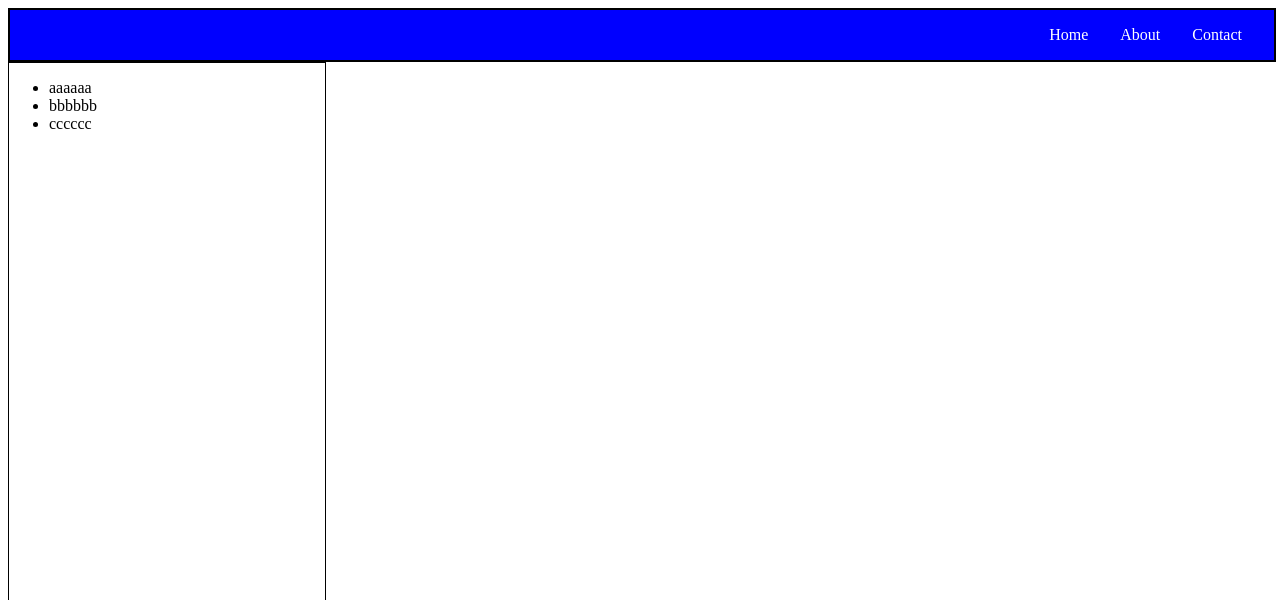
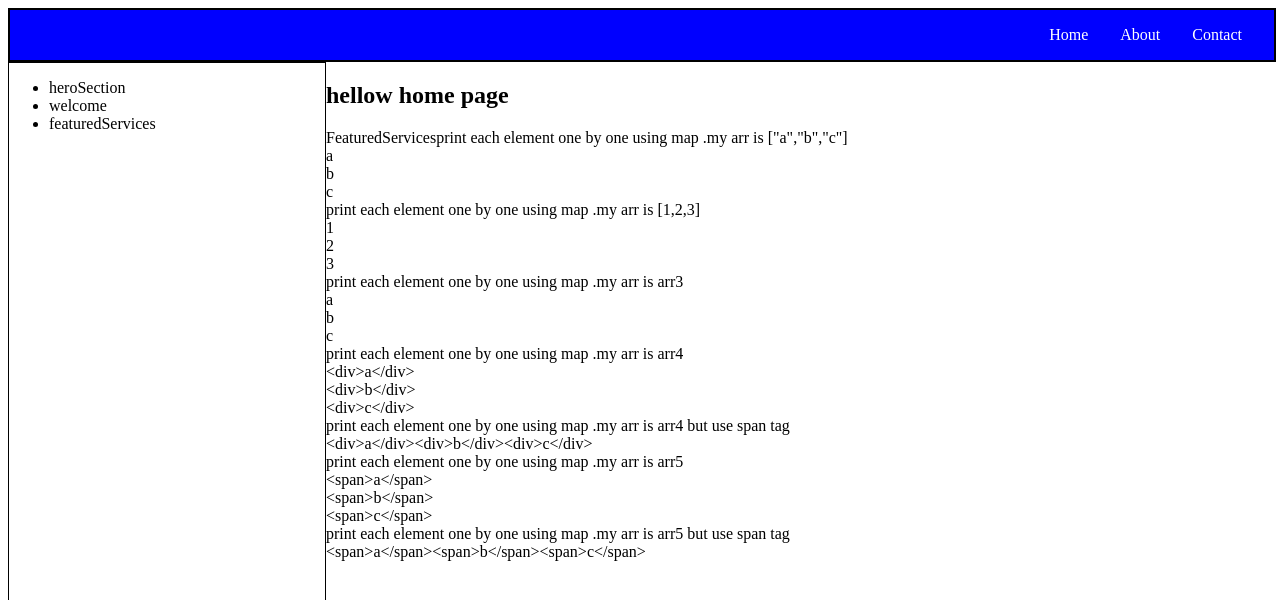
Before and after one commit to sahiba2503/NestedRouter, a React (Vite) app: page /featuredServices in a window 1280 px wide. Shown: the top 600 px of the page. Built offline with nearby package versions, Linux system fonts and the light colour scheme; the HTML template or start-up script is replaced by a standard one.

Commit message:
add home child router

```diff
--- a/src/App.jsx
+++ b/src/App.jsx
@@ -18,3 +18,6 @@ function App() {
 }
 
 export default App;
+//home - heroSection,welcome, featured services
+//about - our story, company, history, mission
+//contact - contact us, send message, Email us
--- a/src/Component/SideNavbar.jsx
+++ b/src/Component/SideNavbar.jsx
@@ -6,9 +6,9 @@ function SideNavbar() {
   return (
     <div className='sideNavList'>
       <ul>
-        <li onClick={()=>{ navigate("/aaa") }}>aaaaaa</li>
-        <li onClick={()=>{ navigate("/bbb") }}>bbbbbb</li>
-        <li onClick={()=>{ navigate("/ccc") }}>cccccc</li>
+        <li onClick={()=>{ navigate("/heroSection") }}>heroSection</li>
+        <li onClick={()=>{ navigate("/welcome") }}>welcome</li>
+        <li onClick={()=>{ navigate("/featuredServices") }}>featuredServices</li>
       </ul>
     </div>
   )
--- /dev/null
+++ b/src/FeaturedServices.jsx
@@ -0,0 +1,67 @@
+
+
+import React from "react";
+
+function FeaturedServices() {
+  let arr1 = ["a", "b", "c"];
+  let arr2 = [1, 2, 3];
+  let arr3 = [<div>a</div>, <div>b</div>, <div>c</div>];
+  let arr6 = [<span>a</span>, <span>b</span>, <span>c</span>];
+  let arr4 = ["<div>a</div>", "<div>b</div>", "<div>c</div>"];
+  let arr5 = ["<span>a</span>", "<span>b</span>", "<span>c</span>"];
+  return (
+    <div>
+      FeaturedServices
+      <span>
+        print each element one by one using map .my arr is ["a","b","c"]
+      </span>
+      <div>
+        {arr1.map((item) => {
+          return <div>{item}</div>;
+        })}
+      </div>
+      <span>print each element one by one using map .my arr is [1,2,3]</span>
+      <div>
+        {arr2.map((item) => {
+          return <div>{item}</div>;
+        })}
+      </div>
+      <span>print each element one by one using map .my arr is arr3</span>
+      <div>
+        {arr3.map((item) => {
+          return <div>{item}</div>;
+        })}
+      </div>
+      <span>print each element one by one using map .my arr is arr4</span>
+      <div>
+        {arr4.map((item) => {
+          return <div>{item}</div>;
+        })}
+      </div>
+      <span>
+        print each element one by one using map .my arr is arr4 but use span tag
+      </span>
+      <div>
+        {arr4.map((item) => {
+          return <span>{item}</span>;
+        })}
+      </div>
+      <span>print each element one by one using map .my arr is arr5</span>
+      <div>
+        {arr5.map((item) => {
+          return <div>{item}</div>;
+        })}
+      </div>
+      <span>
+        print each element one by one using map .my arr is arr5 but use span tag
+      </span>
+      <div>
+        {arr5.map((item) => {
+          return <span>{item}</span>;
+        })}
+      </div>
+    </div>
+  );
+}
+
+export default FeaturedServices;
--- /dev/null
+++ b/src/HeroSection.jsx
@@ -0,0 +1,45 @@
+
+
+
+import React, { useState, useContext } from "react";
+import { userContext } from "./App";
+
+function HeroSection() {
+  const user = useContext(userContext);
+
+  const [name, setName] = useState([
+    { id: 1, name: "sahiba" },
+    { id: 2, name: "sana" },
+    { id: 3, name: "samama" },
+  ]);
+  function updateName(key) {
+    const updatedNameList = name.map((val) => {
+      if (val.id === key) {
+        return {
+          id: val.id,
+          name: "madam",
+        };
+      } else {
+        return val;
+      }
+    });
+    setName(updatedNameList);
+  }
+
+  return (
+    <div>
+      <h2>User Name</h2>
+
+      {name.map((value) => (
+        <div key={value.id} onClick={() => updateName(value.id)}>
+          {value.name}
+        </div>
+      ))}
+      <p>Update Name</p>
+
+      <button>Update User Name</button>
+    </div>
+  );
+}
+
+export default HeroSection;
--- a/src/RouterContainer.jsx
+++ b/src/RouterContainer.jsx
@@ -4,9 +4,10 @@ import Home from "./Component/Home";
 import About from "./Component/About";
 import Contact from "./Component/Contact";
 import SideNavbar from "./Component/SideNavbar";
-import HomeListItemA from "./Component/HomeListItemA";
-import HomeListItemB from "./Component/HomeListItemB";
-import HomeListItemC from "./Component/HomeListItemC";
+
+import Welcome from "./Welcome";
+import FeaturedServices from "./FeaturedServices";
+import HeroSection from "./HeroSection";
 
 function RouterContainer() {
   return (
@@ -14,11 +15,11 @@ function RouterContainer() {
       <SideNavbar />
       <Routes>
         <Route path='/' element={<Home />}>
-          <Route index element={<HomeListItemA />} />
+          <Route index element={<HeroSection />} />
 
-          <Route path='aaa' element={<HomeListItemA />} />
-          <Route path='bbb' element={<HomeListItemB />} />
-          <Route path='ccc' element={<HomeListItemC />} />
+          <Route path='heroSection' element={<HeroSection />} />
+          <Route path='welcome' element={<Welcome />} />
+          <Route path='featuredServices' element={<FeaturedServices />} />
         </Route>
 
         <Route path='/About' element={<About />}></Route>
--- /dev/null
+++ b/src/Welcome.jsx
@@ -0,0 +1,86 @@
+
+
+import style from "./Component/Welcome.module.css";
+import React from "react";
+import { useState } from "react";
+
+function Welcome() {
+  let [details, setDetails] = useState([
+    { id: 1, name: "sahiba", job: "A" },
+    { id: 2, name: "sana", job: "B" },
+    { id: 3, name: "sama", job: "C" },
+  ]);
+
+  let [details2, setDetails2] = useState([
+    { id: 1, name: "name1" },
+    { id: 2, name: "name2" },
+    { id: 3, name: "name3" },
+  ]);
+
+  let updateData = () => {
+    let newDetails = details.map((detail, i) => {
+      return { ...detail, name: "newName" };
+      // or  return {
+      //   id: detail.id,
+      //   name: "newName",
+      // };
+      //or
+      // setDetails([
+      //details[0],
+      //{ id: 2, name: "New Name" },
+      //details[2]
+      //]);
+    });
+    setDetails(newDetails);
+  };
+
+  let RemoveListItem = () => {
+    let updatedlistItem = details2.filter((det) => {
+      return det.id !== 2;
+    });
+    setDetails2(updatedlistItem);
+  };
+
+  let UpdateJob = () => {
+    let newjob = details.map((list) => {
+      if (list.job === "C") {
+        return { ...list, job: "A" };
+      } else {
+        return list;
+      }
+    });
+    setDetails(newjob);
+  };
+
+  return (
+    <div className=''>
+      <div>welcome pag</div>
+      <br></br>
+
+      <div>
+        {details.map((detail) => {
+          return (
+            <li>
+              {detail.name} job - {detail.job}
+            </li>
+          );
+        })}
+      </div>
+
+      <div>
+        {details2.map((detail) => {
+          return (
+            <div>
+              {detail.name}-----{detail.id}{" "}
+            </div>
+          );
+        })}
+      </div>
+      <button onClick={UpdateJob} class={style.button}>job update click</button>
+      <button onClick={updateData} class={style.buttonColor}>name update click</button>
+      <button onClick={RemoveListItem} class={style.btnColor}> remove detail click</button>
+    </div>
+  );
+}
+
+export default Welcome;
```
Also changed, not shown: src/Component/Welcome.module.css (renamed from src/Component/HomeListItemB.module.css).
